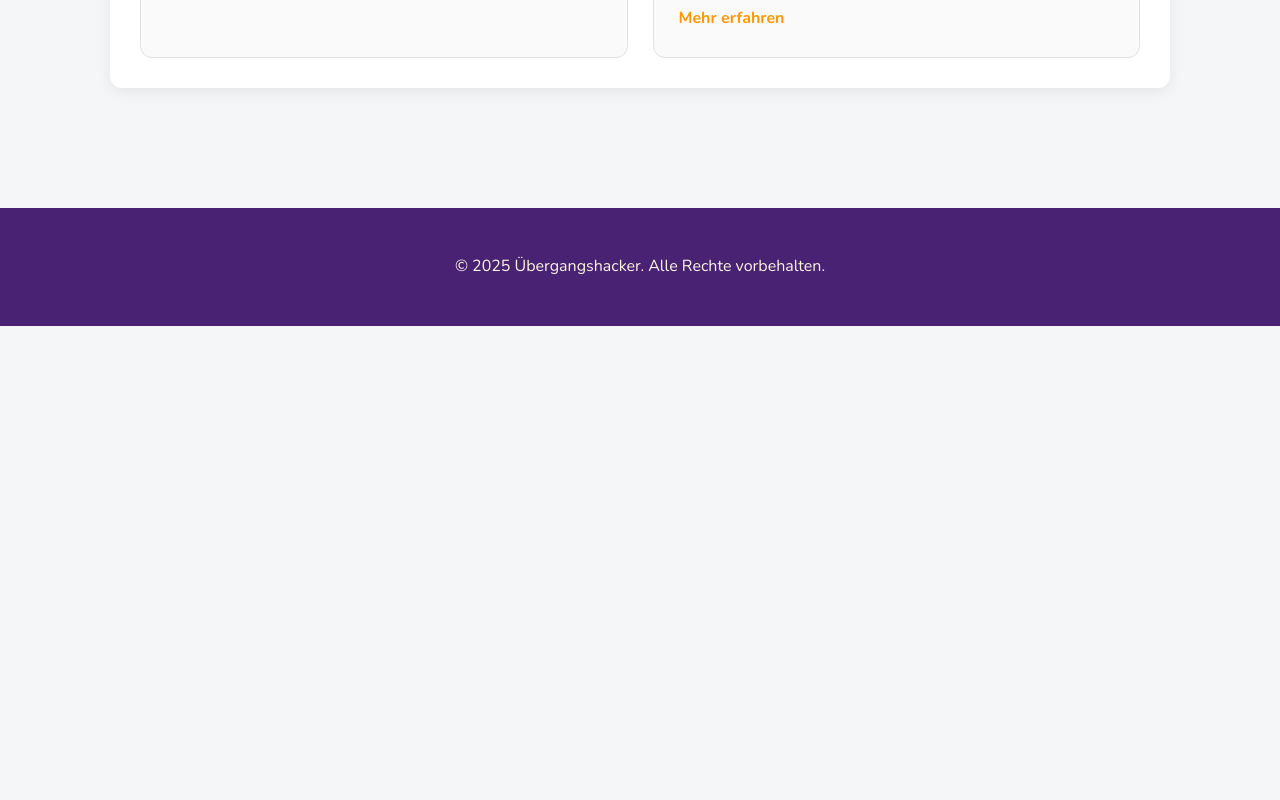
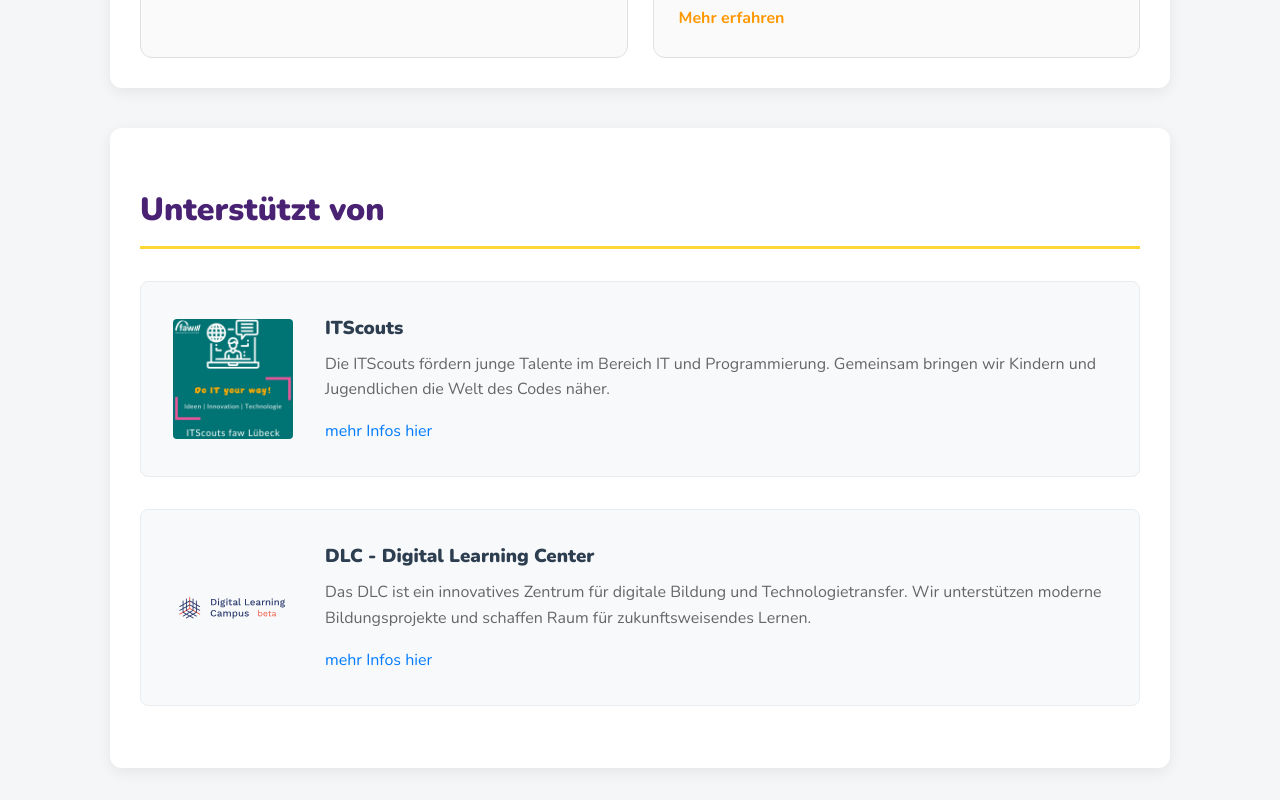
Before and after one commit to hanse-dev/UE-Hacker-Website, a Vue app: page / in a window 1280 px wide. Shown: the part 1880-2680 px from the top of the page. Before the commit the page ends 2206 px from the top, so only its background shows below. Built offline with nearby package versions, Linux system fonts and the light colour scheme.

Commit message:
add supporter

```diff
--- a/src/App.vue
+++ b/src/App.vue
@@ -17,7 +17,7 @@
     </main>
 
     <footer class="app-footer">
-      <p>&copy; 2025 Übergangshacker. Alle Rechte vorbehalten.</p>
+      <p>&copy; 2026 Übergangshacker. Alle Rechte vorbehalten.</p>
     </footer>
   </div>
 </template>
--- a/src/views/Home.vue
+++ b/src/views/Home.vue
@@ -28,6 +28,31 @@
           <h3>{{ kurs.title }}</h3>
           <p>{{ kurs.description }}</p>
           <router-link :to="`/kurs/${kurs.id}`" class="course-link">Mehr erfahren</router-link>
+        </div>
+      </div>
+    </section>
+
+    <section id="unterstuetzer">
+      <h2>Unterstützt von</h2>
+      <div class="unterstuetzer-card">
+        <div class="unterstuetzer-content">
+          <img src="@/assets/itscouts-logo.jpeg" alt="ITScouts Logo" class="unterstuetzer-logo">
+          <div class="unterstuetzer-text">
+            <h3>ITScouts</h3>
+            <p>Die ITScouts fördern junge Talente im Bereich IT und Programmierung. Gemeinsam bringen wir Kindern und Jugendlichen die Welt des Codes näher.</p>
+            <a href="https://www.faw.de/luebeck/projekte/it-scout" target="_blank" rel="noopener noreferrer" class="mehr-infos-link">mehr Infos hier</a>
+          </div>
+        </div>
+      </div>
+
+      <div class="unterstuetzer-card">
+        <div class="unterstuetzer-content">
+          <img src="@/assets/logo_dlc_beta.svg" alt="DLC Logo" class="unterstuetzer-logo">
+          <div class="unterstuetzer-text">
+            <h3>DLC - Digital Learning Center</h3>
+            <p>Das DLC ist ein innovatives Zentrum für digitale Bildung und Technologietransfer. Wir unterstützen moderne Bildungsprojekte und schaffen Raum für zukunftsweisendes Lernen.</p>
+            <a href="https://dlc.sh" target="_blank" rel="noopener noreferrer" class="mehr-infos-link">mehr Infos hier</a>
+          </div>
         </div>
       </div>
     </section>
@@ -139,4 +164,73 @@ export default {
   margin-top: -10px;
   margin-bottom: 15px;
 }
+
+.unterstuetzer-card {
+  background: #f8f9fa;
+  border-radius: 8px;
+  padding: 2rem;
+  margin: 2rem 0;
+  border: 1px solid #e9ecef;
+}
+
+.unterstuetzer-content {
+  display: flex;
+  align-items: center;
+}
+
+.unterstuetzer-link {
+  display: flex;
+  align-items: center;
+  text-decoration: none;
+  color: inherit;
+  transition: transform 0.2s ease;
+}
+
+.unterstuetzer-link:hover {
+  transform: translateY(-2px);
+}
+
+.mehr-infos-link {
+  display: inline-block;
+  margin-top: 1rem;
+  color: #007bff;
+  text-decoration: none;
+  font-weight: 500;
+  transition: color 0.2s ease;
+}
+
+.mehr-infos-link:hover {
+  color: #0056b3;
+  text-decoration: underline;
+}
+
+.unterstuetzer-logo {
+  width: 120px;
+  height: auto;
+  margin-right: 2rem;
+  border-radius: 4px;
+}
+
+.unterstuetzer-text h3 {
+  margin: 0 0 0.5rem 0;
+  color: #2c3e50;
+}
+
+.unterstuetzer-text p {
+  margin: 0;
+  color: #666;
+  line-height: 1.6;
+}
+
+@media (max-width: 768px) {
+  .unterstuetzer-content {
+    flex-direction: column;
+    text-align: center;
+  }
+
+  .unterstuetzer-logo {
+    margin-right: 0;
+    margin-bottom: 1rem;
+  }
+}
 </style>
```
Also changed, not shown: .windsurf/rules/notebook-creation.md, src/assets/itscouts-logo.jpeg (added), src/assets/logo_dlc_beta.svg (added).
